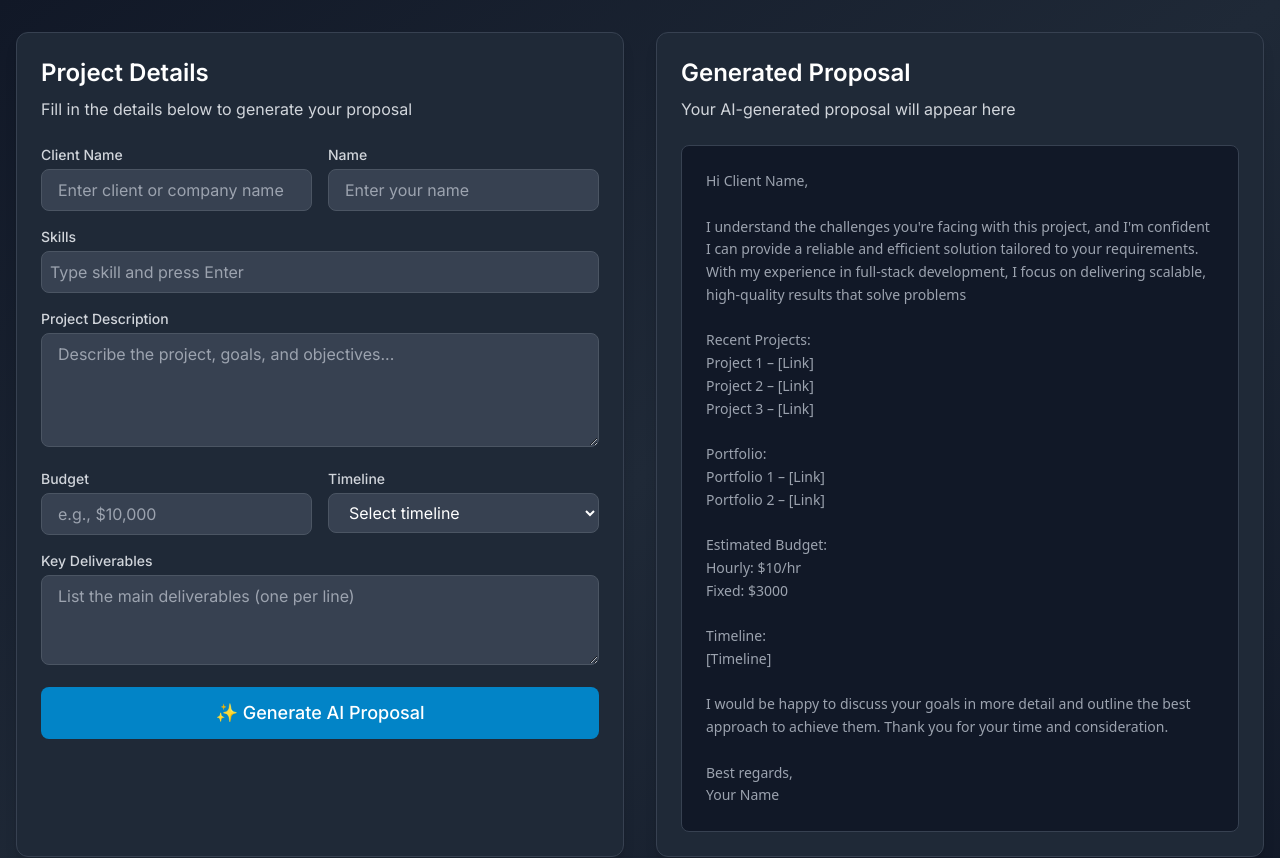
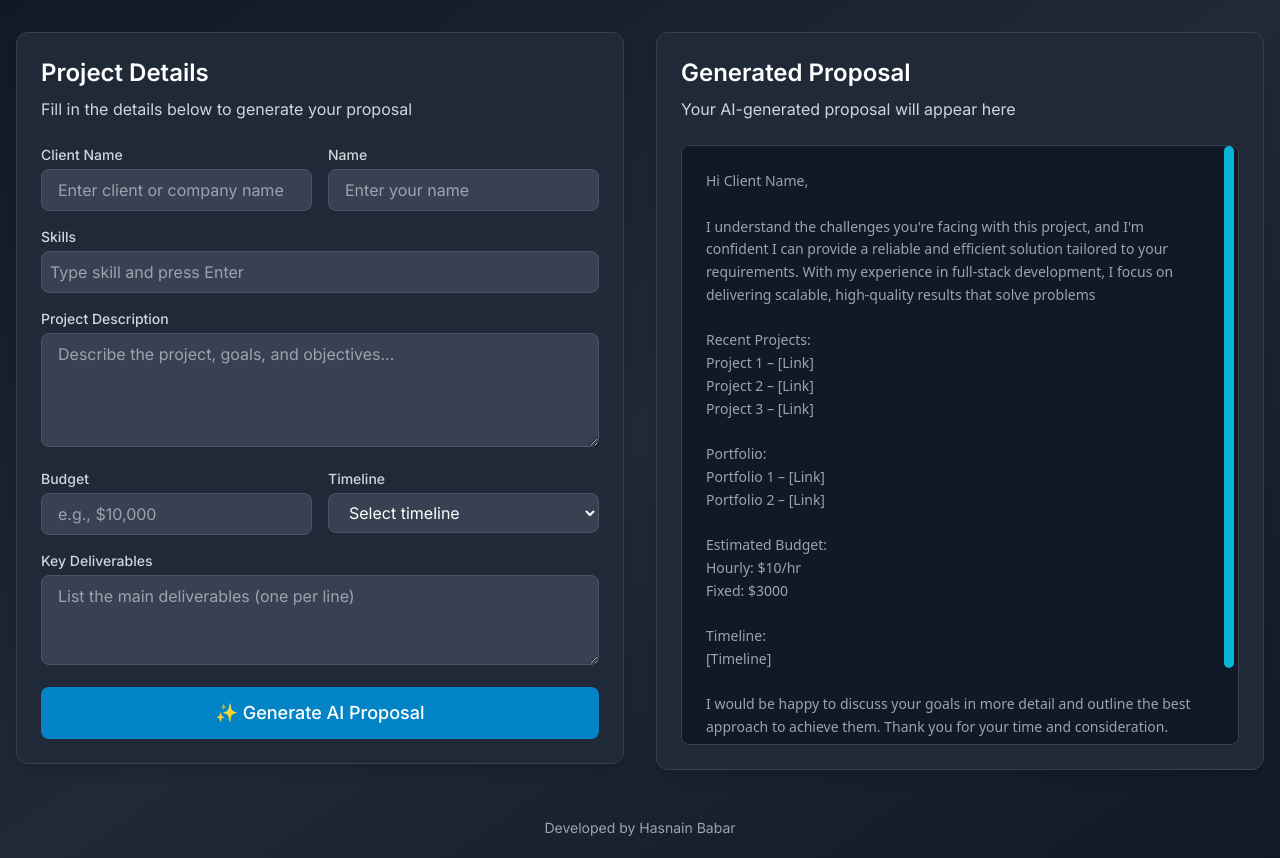
Before and after one commit to hasnainskhan/Proposal-Generator---Micro-SaaS, a Next.js app: page / in a window 1280 px wide. Shown: the top 858 px of the page. Built offline with nearby package versions, Linux system fonts and the light colour scheme.

Commit message:
Add custom scrollbar, dark theme, and proposal template updates

```diff
--- a/app/globals.css
+++ b/app/globals.css
@@ -23,3 +23,71 @@ body {
     text-wrap: balance;
   }
 }
+
+/* Custom Scrollbar - Outside layer for better browser support */
+.custom-scrollbar {
+  scrollbar-width: thin;
+  scrollbar-color: #06b6d4 #111827;
+}
+
+.custom-scrollbar::-webkit-scrollbar {
+  width: 10px !important;
+  -webkit-appearance: none !important;
+  appearance: none !important;
+}
+
+.custom-scrollbar::-webkit-scrollbar-button {
+  width: 0 !important;
+  height: 0 !important;
+  display: none !important;
+  -webkit-appearance: none !important;
+  appearance: none !important;
+  background: transparent !important;
+  opacity: 0 !important;
+}
+
+.custom-scrollbar::-webkit-scrollbar-button:start:decrement,
+.custom-scrollbar::-webkit-scrollbar-button:end:increment,
+.custom-scrollbar::-webkit-scrollbar-button:vertical:start:decrement,
+.custom-scrollbar::-webkit-scrollbar-button:vertical:end:increment,
+.custom-scrollbar::-webkit-scrollbar-button:single-button:vertical:decrement,
+.custom-scrollbar::-webkit-scrollbar-button:single-button:vertical:increment {
+  width: 0 !important;
+  height: 0 !important;
+  display: none !important;
+  -webkit-appearance: none !important;
+  appearance: none !important;
+  background: transparent !important;
+  opacity: 0 !important;
+}
+
+.custom-scrollbar::-webkit-scrollbar-track {
+  background: #111827 !important;
+  border-radius: 10px !important;
+}
+
+.custom-scrollbar::-webkit-scrollbar-thumb {
+  background: #06b6d4 !important;
+  border-radius: 12px !important;
+  border: 1px solid #111827 !important;
+}
+
+.custom-scrollbar::-webkit-scrollbar-thumb:hover {
+  background: #0891b2 !important;
+}
+
+.custom-scrollbar::-webkit-scrollbar-corner {
+  background: transparent !important;
+}
+
+/* Hide native scrollbar completely for custom scrollbar */
+.hide-scrollbar {
+  scrollbar-width: none;
+  -ms-overflow-style: none;
+}
+
+.hide-scrollbar::-webkit-scrollbar {
+  display: none;
+  width: 0;
+  height: 0;
+}
--- a/app/page.tsx
+++ b/app/page.tsx
@@ -8,6 +8,7 @@ import { Card } from '@/components/ui/Card'
 import { Spinner } from '@/components/ui/Spinner'
 import { TagsInput } from '@/components/ui/TagsInput'
 import { Select } from '@/components/ui/Select'
+import { CustomScrollbar } from '@/components/ui/CustomScrollbar'
 
 export default function Home() {
   const [formData, setFormData] = useState({
@@ -59,21 +60,17 @@ I understand the challenges you're facing with this project, and I'm confident I
 Recent Projects:
 
 Project 1 – [Link]
-
 Project 2 – [Link]
-
 Project 3 – [Link]
 
 Portfolio:
 
 Portfolio 1 – [Link]
-
 Portfolio 2 – [Link]
 
 Estimated Budget:
 
 Hourly: $10/hr
-
 Fixed: ${budget}
 
 Timeline:
@@ -107,10 +104,10 @@ ${yourName}`
   return (
     <main className="min-h-screen bg-gradient-to-br from-gray-900 via-gray-800 to-gray-900">
       <div className="container mx-auto px-4 py-8 max-w-7xl">
-        <div className="grid grid-cols-1 lg:grid-cols-2 gap-8 items-stretch">
+        <div className="grid grid-cols-1 lg:grid-cols-2 gap-8">
           {/* Input Form */}
-          <div className="space-y-6 flex flex-col">
-            <Card className="flex flex-col h-full">
+          <div className="space-y-6">
+            <Card>
               <div className="mb-6">
                 <h2 className="text-2xl font-semibold text-white mb-2">
                   Project Details
@@ -211,9 +208,9 @@ ${yourName}`
           </div>
 
           {/* Generated Proposal */}
-          <div className="space-y-6 flex flex-col">
-            <Card className="flex flex-col h-full">
-              <div className="flex items-center justify-between mb-6 flex-shrink-0">
+          <div className="space-y-6">
+            <Card>
+              <div className="flex items-center justify-between mb-6">
                 <div>
                   <h2 className="text-2xl font-semibold text-white mb-2">
                     Generated Proposal
@@ -242,20 +239,25 @@ ${yourName}`
                 )}
               </div>
 
-              <div className="flex-1 overflow-hidden">
               {isGenerating ? (
                 <div className="flex flex-col items-center justify-center py-16">
                   <Spinner size="lg" />
                   <p className="mt-4 text-gray-300">AI is crafting your proposal...</p>
                 </div>
               ) : generatedProposal ? (
-                  <div className="bg-gray-900 rounded-lg p-6 border border-gray-700 h-full overflow-y-auto">
+                <div className="bg-gray-900 rounded-lg border border-gray-700 relative" style={{ height: '600px' }}>
+                  <CustomScrollbar style={{ height: '100%' }}>
+                    <div className="p-6">
                       <pre className="whitespace-pre-wrap font-sans text-sm text-gray-200 leading-relaxed">
                         {generatedProposal}
                       </pre>
                     </div>
+                  </CustomScrollbar>
+                </div>
               ) : (
-                  <div className="bg-gray-900 rounded-lg p-6 border border-gray-700 h-full overflow-y-auto">
+                <div className="bg-gray-900 rounded-lg border border-gray-700 relative" style={{ height: '600px' }}>
+                  <CustomScrollbar style={{ height: '100%' }}>
+                    <div className="p-6">
                       <pre className="whitespace-pre-wrap font-sans text-sm text-gray-400 leading-relaxed">
 {`Hi Client Name,
 
@@ -283,8 +285,9 @@ Best regards,
 Your Name`}
                       </pre>
                     </div>
+                  </CustomScrollbar>
+                </div>
               )}
-              </div>
             </Card>
           </div>
         </div>
--- /dev/null
+++ b/components/ui/CustomScrollbar.tsx
@@ -0,0 +1,133 @@
+'use client'
+
+import React, { useRef, useEffect, useState } from 'react'
+
+interface CustomScrollbarProps {
+  children: React.ReactNode
+  className?: string
+  style?: React.CSSProperties
+}
+
+export const CustomScrollbar: React.FC<CustomScrollbarProps> = ({
+  children,
+  className = '',
+  style
+}) => {
+  const containerRef = useRef<HTMLDivElement>(null)
+  const contentRef = useRef<HTMLDivElement>(null)
+  const [scrollTop, setScrollTop] = useState(0)
+  const [scrollHeight, setScrollHeight] = useState(0)
+  const [clientHeight, setClientHeight] = useState(0)
+
+  useEffect(() => {
+    const container = containerRef.current
+    const content = contentRef.current
+    if (!container || !content) return
+
+    const updateScroll = () => {
+      setScrollTop(container.scrollTop)
+      setScrollHeight(container.scrollHeight)
+      setClientHeight(container.clientHeight)
+    }
+
+    updateScroll()
+    container.addEventListener('scroll', updateScroll)
+
+    const resizeObserver = new ResizeObserver(updateScroll)
+    resizeObserver.observe(content)
+    resizeObserver.observe(container)
+
+    return () => {
+      container.removeEventListener('scroll', updateScroll)
+      resizeObserver.disconnect()
+    }
+  }, [])
+
+  const handleScrollbarClick = (e: React.MouseEvent<HTMLDivElement>) => {
+    const container = containerRef.current
+    if (!container) return
+
+    const scrollbar = e.currentTarget
+    const rect = scrollbar.getBoundingClientRect()
+    const clickY = e.clientY - rect.top
+    const percentage = clickY / rect.height
+    const newScrollTop = percentage * (scrollHeight - clientHeight)
+
+    container.scrollTop = newScrollTop
+  }
+
+  const handleThumbDrag = (e: React.MouseEvent) => {
+    e.preventDefault()
+    const container = containerRef.current
+    if (!container) return
+
+    const startY = e.clientY
+    const startScrollTop = container.scrollTop
+    const thumbHeight = (clientHeight / scrollHeight) * clientHeight
+    const maxThumbTop = clientHeight - thumbHeight
+
+    const handleMouseMove = (moveEvent: MouseEvent) => {
+      const deltaY = moveEvent.clientY - startY
+      const scrollRatio = (scrollHeight - clientHeight) / maxThumbTop
+      container.scrollTop = startScrollTop + deltaY * scrollRatio
+    }
+
+    const handleMouseUp = () => {
+      document.removeEventListener('mousemove', handleMouseMove)
+      document.removeEventListener('mouseup', handleMouseUp)
+    }
+
+    document.addEventListener('mousemove', handleMouseMove)
+    document.addEventListener('mouseup', handleMouseUp)
+  }
+
+  const thumbHeight = scrollHeight > 0 ? (clientHeight / scrollHeight) * clientHeight : 0
+  const thumbTop = scrollHeight > clientHeight
+    ? (scrollTop / (scrollHeight - clientHeight)) * (clientHeight - thumbHeight)
+    : 0
+  const showScrollbar = scrollHeight > clientHeight
+
+  return (
+    <div className={`relative ${className}`} style={{ height: '100%', position: 'relative', ...style }}>
+      <div
+        ref={containerRef}
+        className="overflow-y-auto hide-scrollbar"
+        style={{ height: '100%', width: '100%', paddingRight: showScrollbar ? '12px' : '0' }}
+      >
+        <div ref={contentRef}>{children}</div>
+      </div>
+      {showScrollbar && (
+        <div
+          className="absolute top-0 cursor-pointer"
+          style={{
+            right: '4px',
+            width: '10px',
+            height: `${clientHeight}px`,
+            backgroundColor: '#111827',
+            borderRadius: '10px',
+            zIndex: 10
+          }}
+          onClick={handleScrollbarClick}
+        >
+          <div
+            className="absolute right-0 rounded-full cursor-grab active:cursor-grabbing transition-colors"
+            style={{
+              top: `${thumbTop}px`,
+              height: `${Math.max(thumbHeight, 20)}px`,
+              width: '10px',
+              backgroundColor: '#06b6d4',
+              borderRadius: '12px',
+            }}
+            onMouseDown={handleThumbDrag}
+            onMouseEnter={(e) => {
+              e.currentTarget.style.backgroundColor = '#0891b2'
+            }}
+            onMouseLeave={(e) => {
+              e.currentTarget.style.backgroundColor = '#06b6d4'
+            }}
+          />
+        </div>
+      )}
+    </div>
+  )
+}
```
Lines whose indentation alone changed are shown as unchanged.
